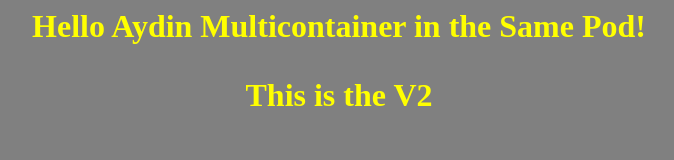
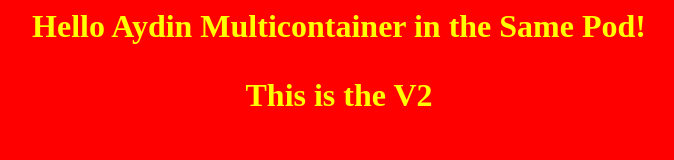
Before and after one commit to aydinPython/devops, a plain HTML site: page index.html in a window 1280 px wide. Shown: the whole page, without its empty margins (301-975 px from the left). Drawn offline with Linux system fonts and the light colour scheme.

Commit message:
Update index.html

```diff
--- a/index.html
+++ b/index.html
@@ -1,5 +1,5 @@
 <html>
-<body style="background-color:gray">
+<body style="background-color:red">
 
 <center>
   <h1 style="color:yellow">
```
